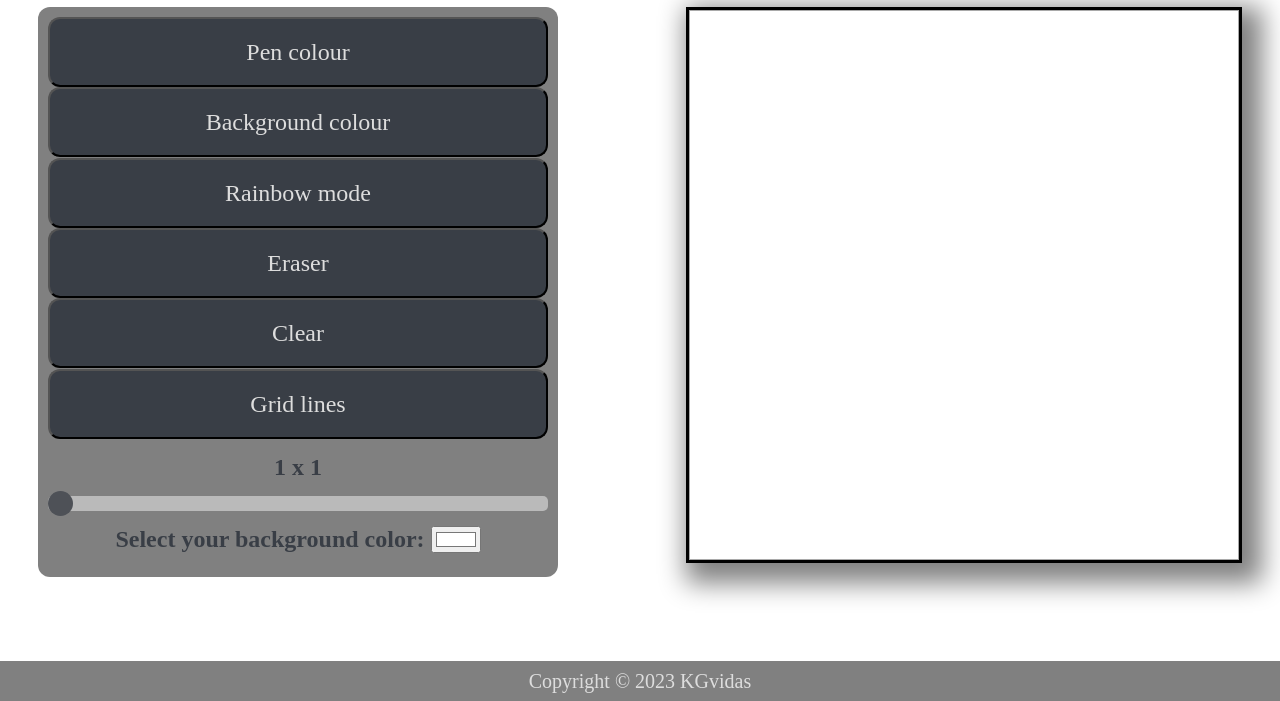
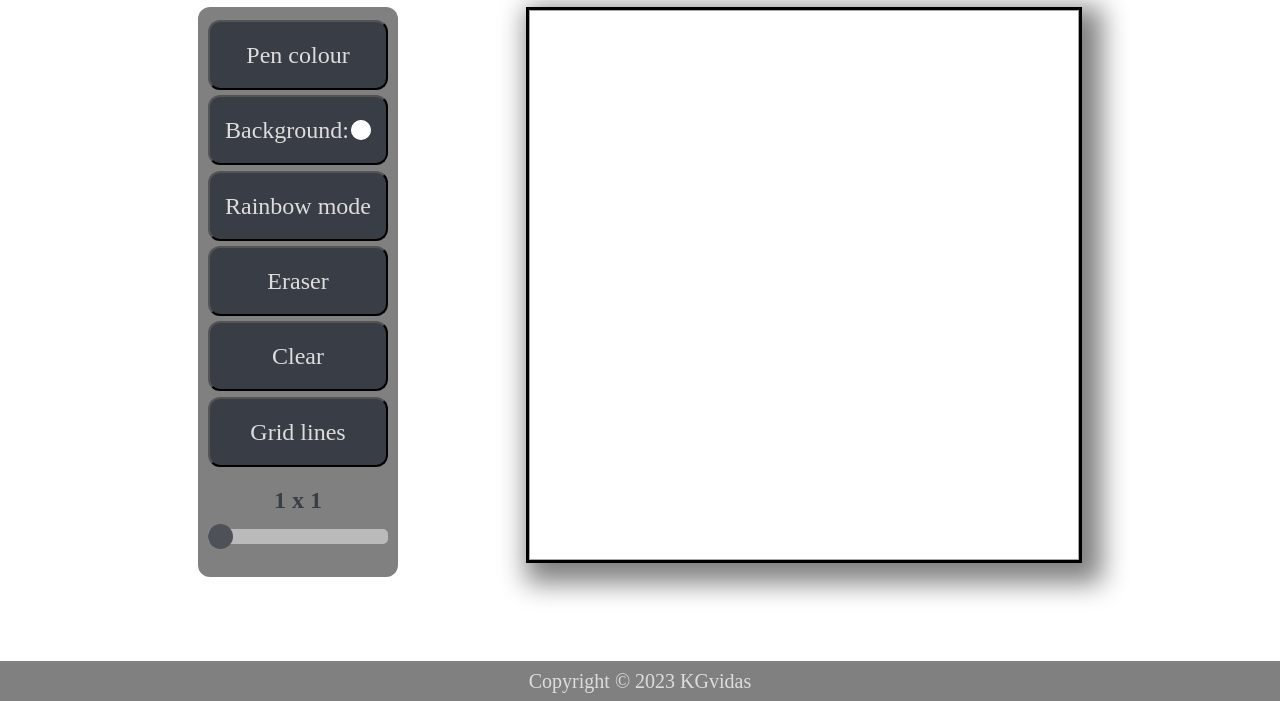
Before and after one commit to KGvidas/Etch-a-sketch, a plain HTML site: page index.html in a window 1280 px wide. Shown: the part 99-800 px from the top of the page. Drawn offline with Linux system fonts and the light colour scheme.

Commit message:
Fix background option in button layout

```diff
--- a/index.html
+++ b/index.html
@@ -17,7 +17,10 @@
 
  <div class="containerButtons">
  <button id="PenColour">Pen colour</button>
- <button id="BackgroundColour">Background colour</button>
+ <button id="BackgroundColour">
+   <label for="bckgrndColour">Background:</label>
+<input type="color" id="bckgrndColour" class="Colour" value="#ffffff">
+ </button>
  <button id="RainbowMode">Rainbow mode</button>
  <button id="Eraser">Eraser</button>
  <button id="Clear">Clear</button>
@@ -25,8 +28,6 @@
  <div id="slidecontainer">
     <p class="valuecontainer">1 x 1</p>
 <input type="range" min="1" max="50" value="1" class="slider" id="myRange">
-<label for="bckgrndColour">Select your background color:</label>
-<input type="color" id="bckgrndColour" name="bckgrndColour" value="#ffffff">
 </div> <!-- Closes slidecontainer-->
 </div> <!-- Closes containerButtons -->
 <div class="containerGrid">
--- a/styles.css
+++ b/styles.css
@@ -94,6 +94,31 @@ button:hover {
     display: flex;
     flex-wrap: wrap;
 }
+#BackgroundColour {
+  display: flex;
+  justify-content: space-between;
+  align-items: center;
+}
+/* HTML5 Color Input  */
+.Colour {
+  -webkit-appearance: none;
+  padding: 0;
+  border: none;
+  border-radius: 10px;
+  width: 20px;
+  height: 20px;
+}
+.Colour::-webkit-color-swatch {
+  border: none;
+  border-radius: 10px;
+  padding: 0;
+}
+.Colour::-webkit-color-swatch-wrapper {
+  border: none;
+  border-radius: 10px;
+  padding: 0;
+}
+/* HTML5 Color Input  END */
 
 /* JS FUNCTION ADDED DIVS */
 .addedDiv {
```
